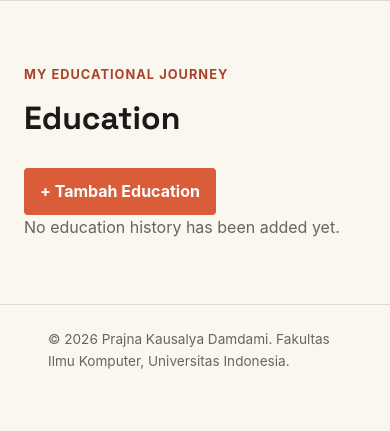
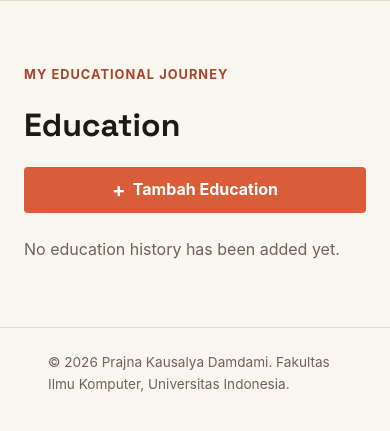
Before and after one commit to prajnakausalya-08/myportofolio, a Django app: page /education/ in a window 390 px wide. Shown: the part 141-572 px from the top of the page. Run offline with Django 5.2, Linux system fonts and the light colour scheme; data that the repository does not hold is empty.

Commit message:
style: add education grid layout

```diff
--- a/static/css/style.css
+++ b/static/css/style.css
@@ -474,3 +474,53 @@ h1,
 .button-secondary {
     background: var(--ink);
 }
+
+/* education */
+.education-grid {
+    grid-template-columns: repeat(2, minmax(0, 1fr));
+}
+
+.education-grid .experience-card {
+    display: flex;
+    flex-direction: column;
+}
+
+.project-header {
+    width: 100%;
+    display: flex;
+    justify-content: space-between;
+    align-items: center;
+    gap: 1rem;
+    margin-bottom: 1.5rem;
+}
+
+.project-header h1 {
+    margin-bottom: 0;
+}
+
+.project-add-button {
+    display: inline-flex;
+    align-items: center;
+    gap: 0.45rem;
+}
+
+.project-add-button span {
+    font-size: 1.25rem;
+    line-height: 1;
+}
+
+@media (max-width: 600px) {
+    .education-grid {
+        grid-template-columns: 1fr;
+    }
+
+    .project-header {
+        align-items: flex-start;
+        flex-direction: column;
+    }
+
+    .project-add-button {
+        width: 100%;
+        justify-content: center;
+    }
+}
--- a/templates/education.html
+++ b/templates/education.html
@@ -22,7 +22,7 @@
                 </a>
             </div>
 
-            <div class="experience-grid">
+            <div class="experience-grid education-grid">
                 {% for education in education_list %}
                 <article class="experience-card">
 
```
